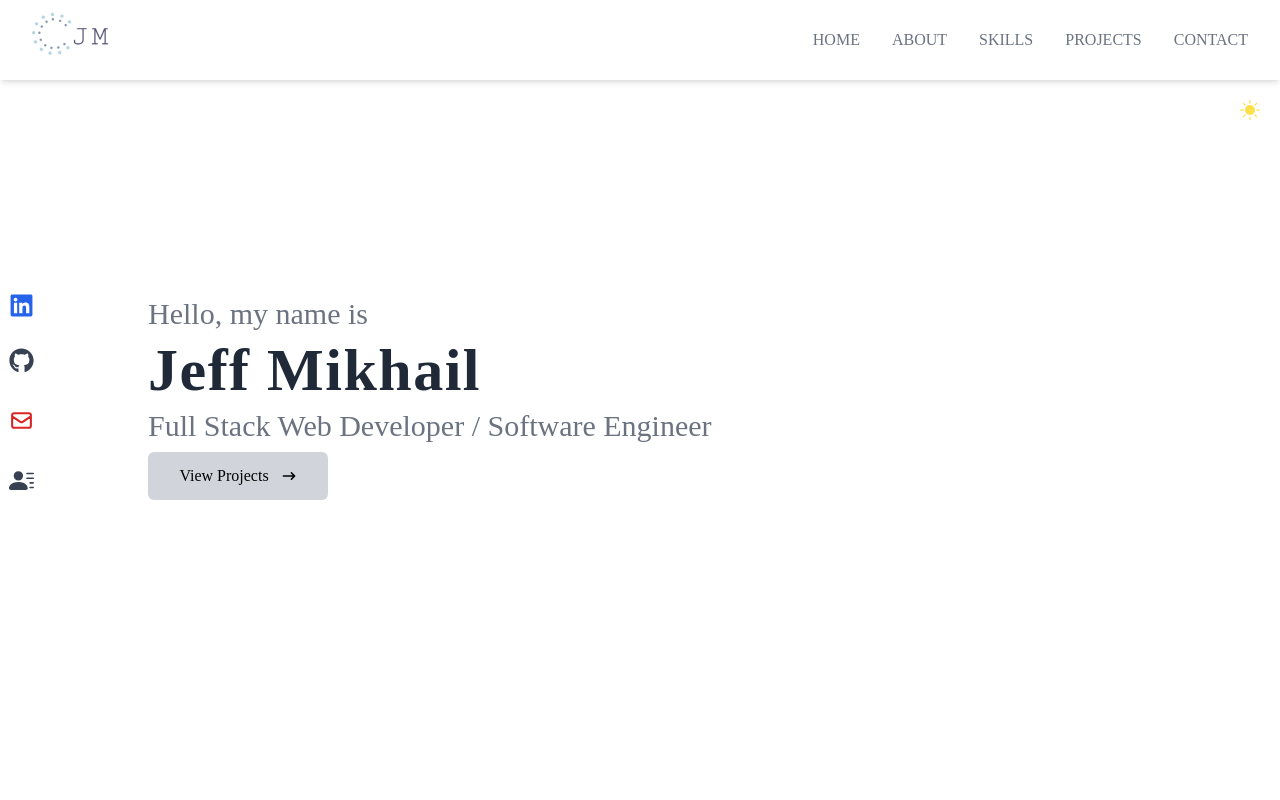
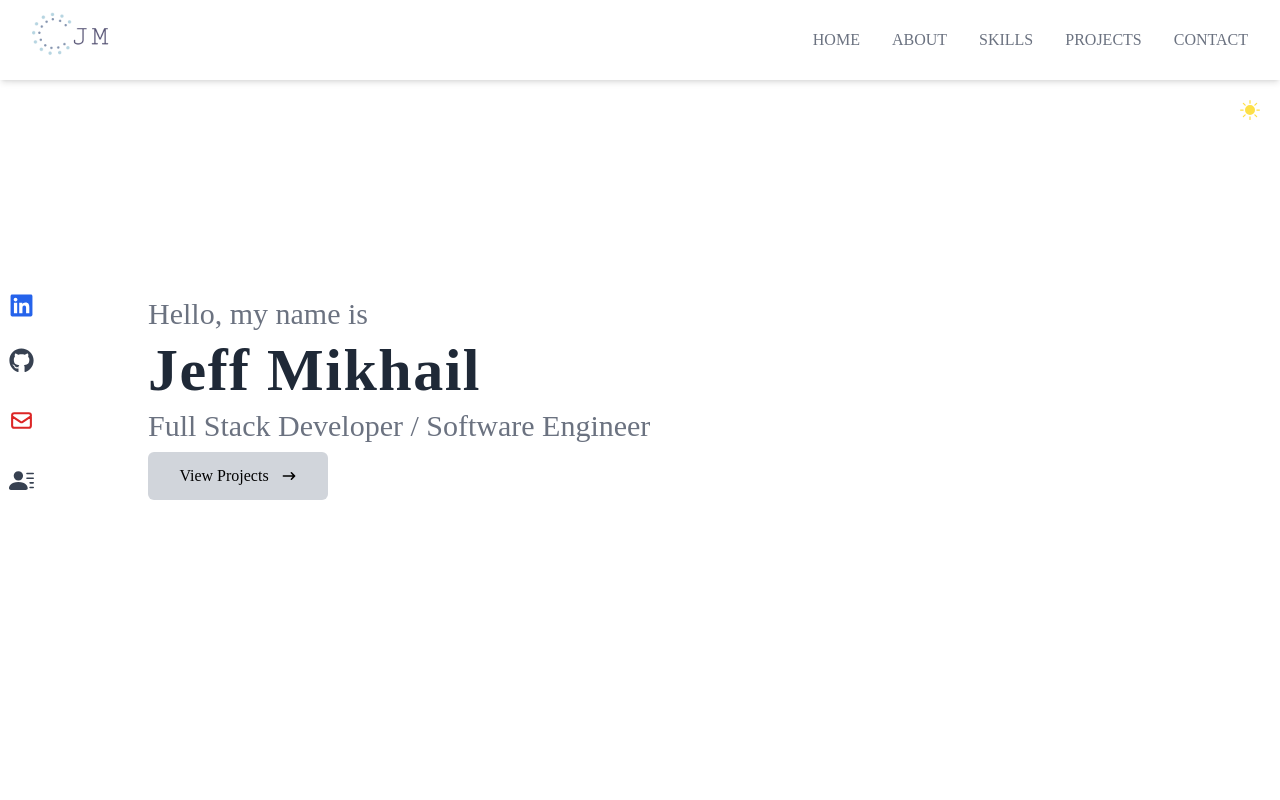
Before and after one commit to mikhail-jeff/portfolio, a React (Create React App) app: page / in a window 1280 px wide. Shown: the top 800 px of the page. Built offline with nearby package versions, Linux system fonts and the light colour scheme.

Commit message:
Update Hero.jsx

```diff
--- a/src/components/Hero.jsx
+++ b/src/components/Hero.jsx
@@ -11,7 +11,7 @@ const Hero = () => {
 			<div className='max-w-[1080px] mx-auto px-12 flex flex-col justify-center h-full'>
 				<h2 className='text-2xl sm:text-3xl text-gray-500 font-medium'>Hello, my name is</h2>
 				<h1 className='text-4xl sm:text-6xl font-bold text-gray-800 tracking-wide my-2'>Jeff Mikhail</h1>
-				<h2 className='text-3xl sm:text-3xl text-gray-500 font-medium'>Full Stack Web Developer / Software Engineer</h2>
+				<h2 className='text-3xl sm:text-3xl text-gray-500 font-medium'>Full Stack Developer / Software Engineer</h2>
 				<div className=''>
 					<Link
 						to='projects'
```
